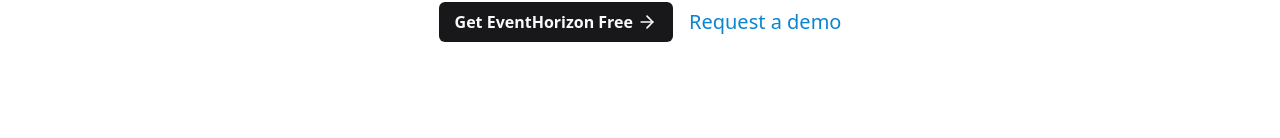
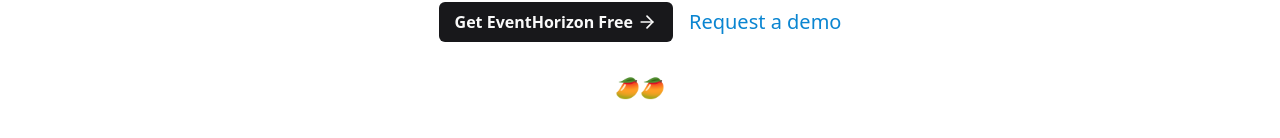
Before and after one commit to mangalamraj/EventHorizon, a Next.js app in the folder client/: page / in a window 1280 px wide. Shown: the part 476-614 px from the top of the page. Built offline with nearby package versions, Linux system fonts and the light colour scheme.

Commit message:
add mango

```diff
--- a/client/src/app/page.tsx
+++ b/client/src/app/page.tsx
@@ -20,8 +20,9 @@
       <div className="flex gap-4 items-center md:flex-row flex-col">
       <Button className="font-semibold text-md">Get EventHorizon Free <ArrowRight className="ml-1 h-5 w-5"/></Button>
       <div className="text-[#0a85d1] font-normal text-xl hover:underline cursor-pointer">Request a demo</div>
+
       </div>
-
+      <div className=" font-medium text-xl">🥭🥭</div>
     </main>
   );
 }
```
